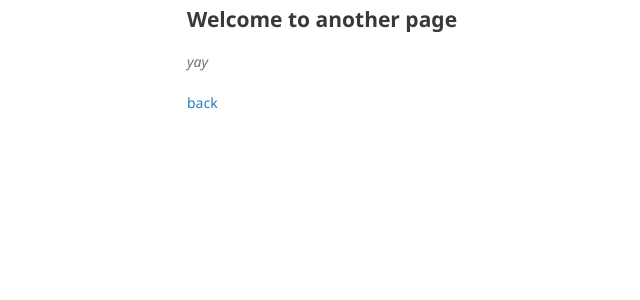
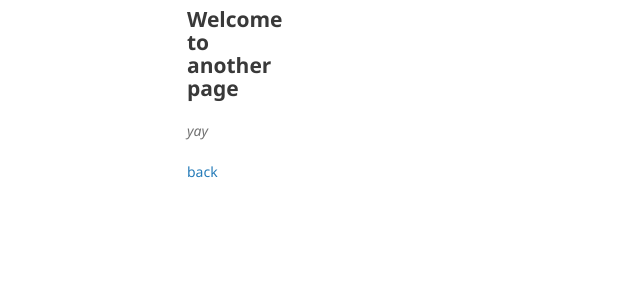
Before and after one commit to Libror/sociallinks, a Jekyll site: the page built from another-page.md, in a window 1280 px wide. Shown: the top 300 px of the page, without its empty margins (453-1093 px from the left). Built offline with Jekyll 4.4.1, drawn with Linux system fonts in a browser that asks for light colours; our own code applies the rules of GitHub Pages for plain Markdown files.

Commit message:
Update jekyll-theme-minimal.scss

```diff
--- a/_sass/jekyll-theme-minimal.scss
+++ b/_sass/jekyll-theme-minimal.scss
@@ -140,7 +140,7 @@ header ul a strong {
   color:#222;
 }
 section {
-  width:500px;
+  width:0px;
   float:none;
   padding-bottom:50px;
 }
```
